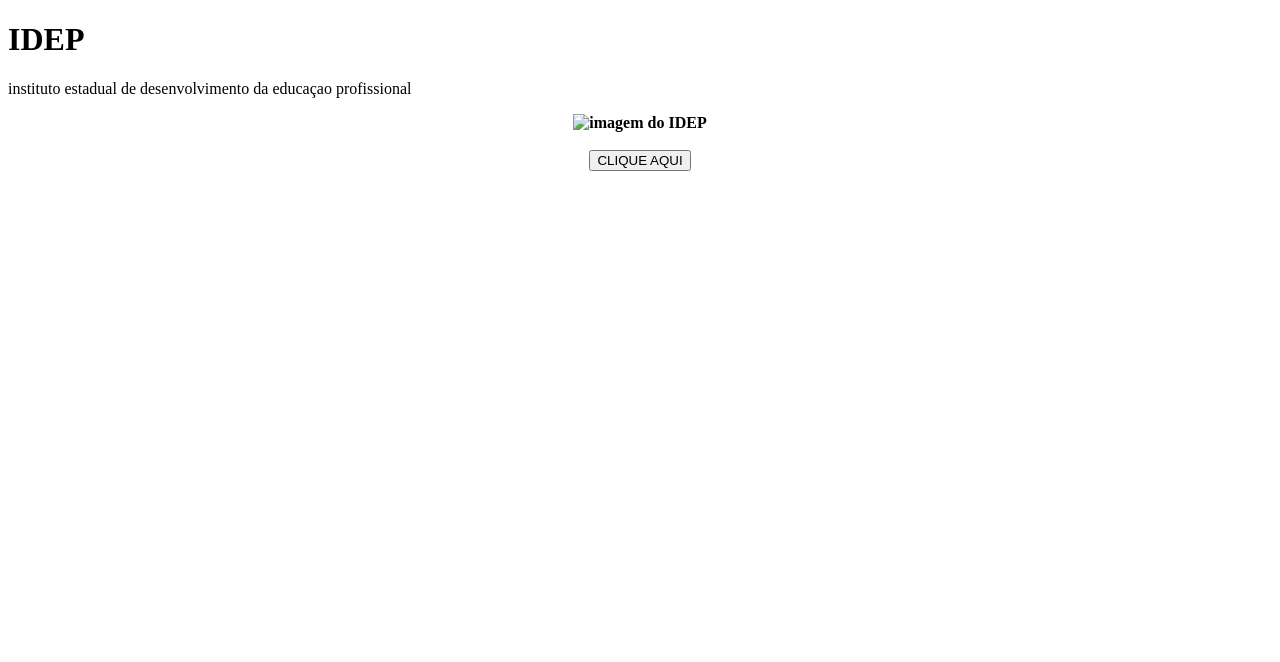
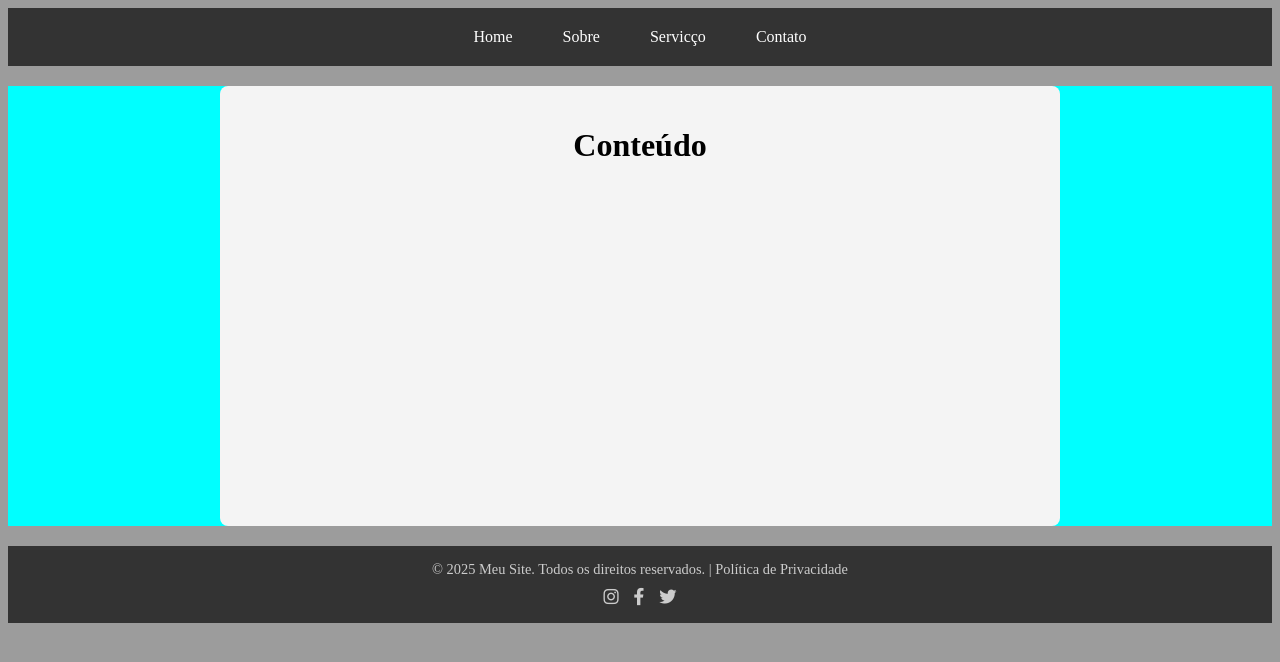
Before and after one commit to adislandev/Projetoloja, a plain HTML site: page index.html in a window 1280 px wide. Drawn offline with Linux system fonts and the light colour scheme.

Commit message:
páginas contatos criada

```diff
--- a/index.html
+++ b/index.html
@@ -1,33 +1,155 @@
 <!DOCTYPE html>
 <html lang="pt-BR">
-<head>
-    <meta charset="UTF-8">
-    <title>IDEP</title>
-    <link rel="stylesheet" href="..\css\style.css">
-</head>
-<body>
+  <head>
+    <meta charset="UTF-8" />
+    <meta name="viewport" content="width=device-width, initial-scale=1.0" />
+    <title>Meu site 1</title>
+
+    <!-- Link para o Font Awesome (ícones) -->
+    <link
+      rel="stylesheet"
+      href="https://cdnjs.cloudflare.com/ajax/libs/font-awesome/6.4.0/css/all.min.css"
+    />
+
+    <style>
+
+      body {
+        background-color: rgb(156, 156, 156);
+      }
+
+      .container {
+        background-color: aqua;
+        text-align: center;
+      }
+
+      nav {
+        background-color: #333;
+        color: white;
+        padding: 10px 0;
+      }
+
+      nav a {
+        color: white;
+        text-decoration: none;
+        padding: 10px 15px;
+        transition: background-color 0.3s;
+      }
+
+      nav a:hover {
+        background-color: #555;
+        border-radius: 5px;
+      }
+
+      ul {
+        list-style-type: none;
+        padding: 0;
+        margin: 0;
+      }
+
+      header {
+        background-color: #333;
+        color: white;
+        padding: 10px 0;
+        text-align: center;
+      }
+
+      nav ul {
+        display: flex;
+        justify-content: center;
+        gap: 20px;
+      }
+
+      .conteudo {
+        background-color: #f4f4f4;
+        padding: 20px;
+        margin: 20px auto;
+        max-width: 800px;
+        border-radius: 8px;
+        height: 400px;
+      }
+
+
+      footer {
+        background-color: #333;
+        color: #ccc;
+        text-align: center;
+        padding: 15px 0;
+        font-size: 0.9em;
+        margin-top: 20px;
+      }
+
+      footer p {
+        margin: 0 0 10px 0;
+      }
+
+      footer a {
+        color: #ccc;
+        text-decoration: none;
+        transition: color 0.3s, transform 0.3s;
+      }
+
+      footer a:hover {
+        color: white;
+        text-decoration: underline;
+      }
+
+      .social-icons {
+        display: flex;
+        justify-content: center;
+        gap: 15px;
+        margin-top: 10px;
+      }
+
+      .social-icons .icon {
+        display: inline-block;
+        color: #ccc;
+        font-size: 1.2em;
+        transition: transform 0.3s, color 0.3s;
+      }
+
+      .social-icons .icon:hover {
+        color: white;
+        transform: scale(1.2);
+      }
+    </style>
+  </head>
+
+  <body>
     <header>
 
-    </header>
-    <h1>IDEP</h1>
-    <p>instituto estadual de desenvolvimento da educaçao profissional</p>
-    <b>
-        <main style="text-align: center;">
-            <img src="..\img\001.png" alt="imagem do IDEP" style="max-width: 100%;height: auto;">
-            <br><br>
-            <button id="botao">CLIQUE AQUI</button>
-
-        </main>
-</body>
-
+        <nav>
+            <ul>
+                <li><a href="#">Home</a></li>
+                <li><a href="./sobre.html">Sobre</a></li>
+                <li><a href="#">Servicço</a></li>
+                <li><a href="./contatos.html">Contato</a></li>
+            </ul>
+        </nav>
 
     </header>
 
-    </p>
+    <div class="container">
+      <div class="conteudo">
+        <h1>Conteúdo</h1>
+      </div>
+    </div>
 
-    </h1>
-
-
-    </title>
-</head>
+    <footer>
+      <p>
+        &copy; 2025 Meu Site. Todos os direitos reservados. |
+        <a href="#">Política de Privacidade</a>
+      </p>
+      <div class="social-icons">
+        <a href="#" class="icon instagram" aria-label="Instagram"
+          ><i class="fab fa-instagram"></i
+        ></a>
+        <a href="#" class="icon facebook" aria-label="Facebook"
+          ><i class="fab fa-facebook-f"></i
+        ></a>
+        <a href="#" class="icon twitter" aria-label="Twitter"
+          ><i class="fab fa-twitter"></i
+        ></a>
+      </div>
+    </footer>
+  </body>
 </html>
```
Also changed, not shown: contatos.html (+60 -0 lines), sobre.html (added, +99 -0 lines), 1 other file.
